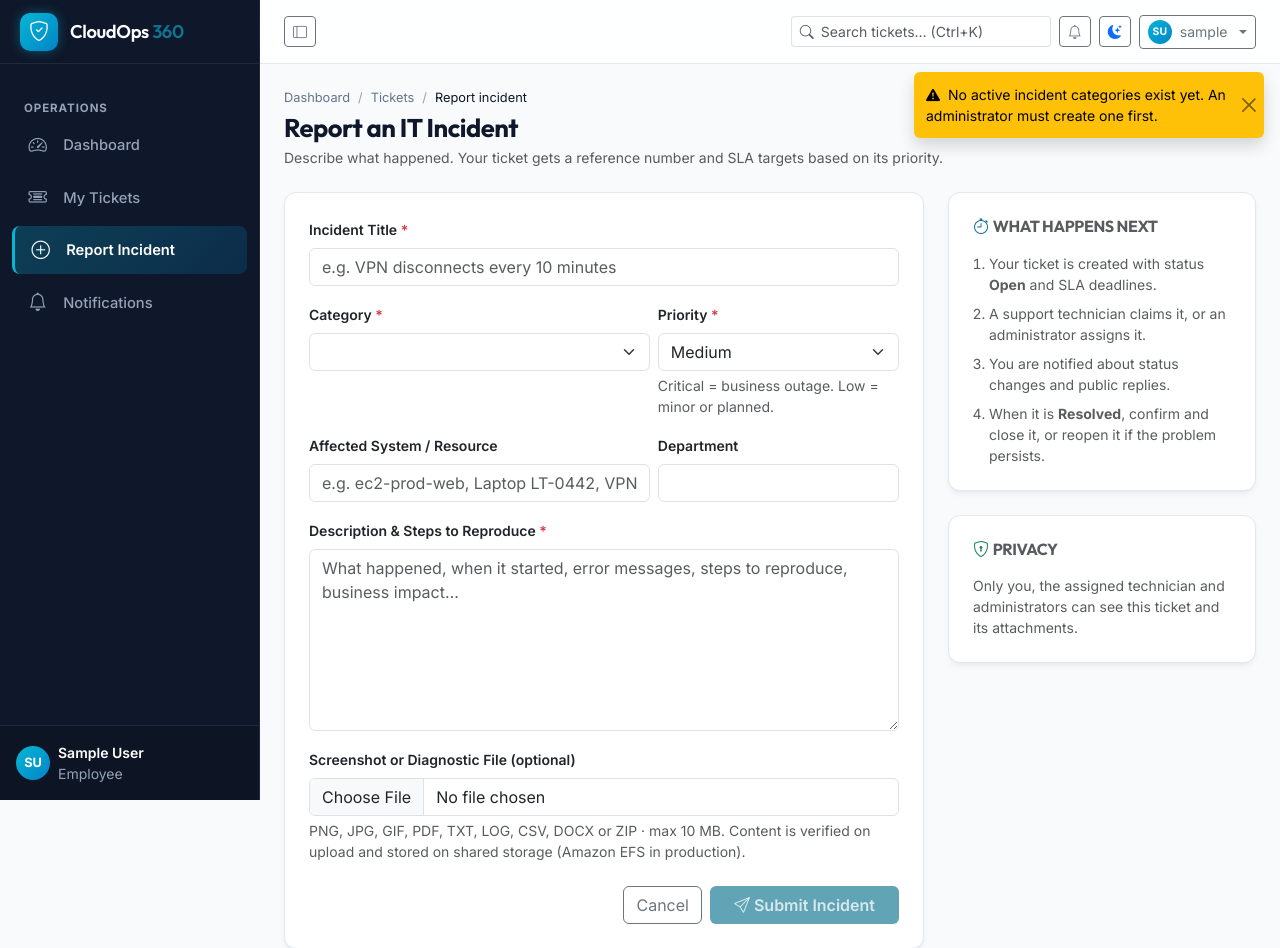
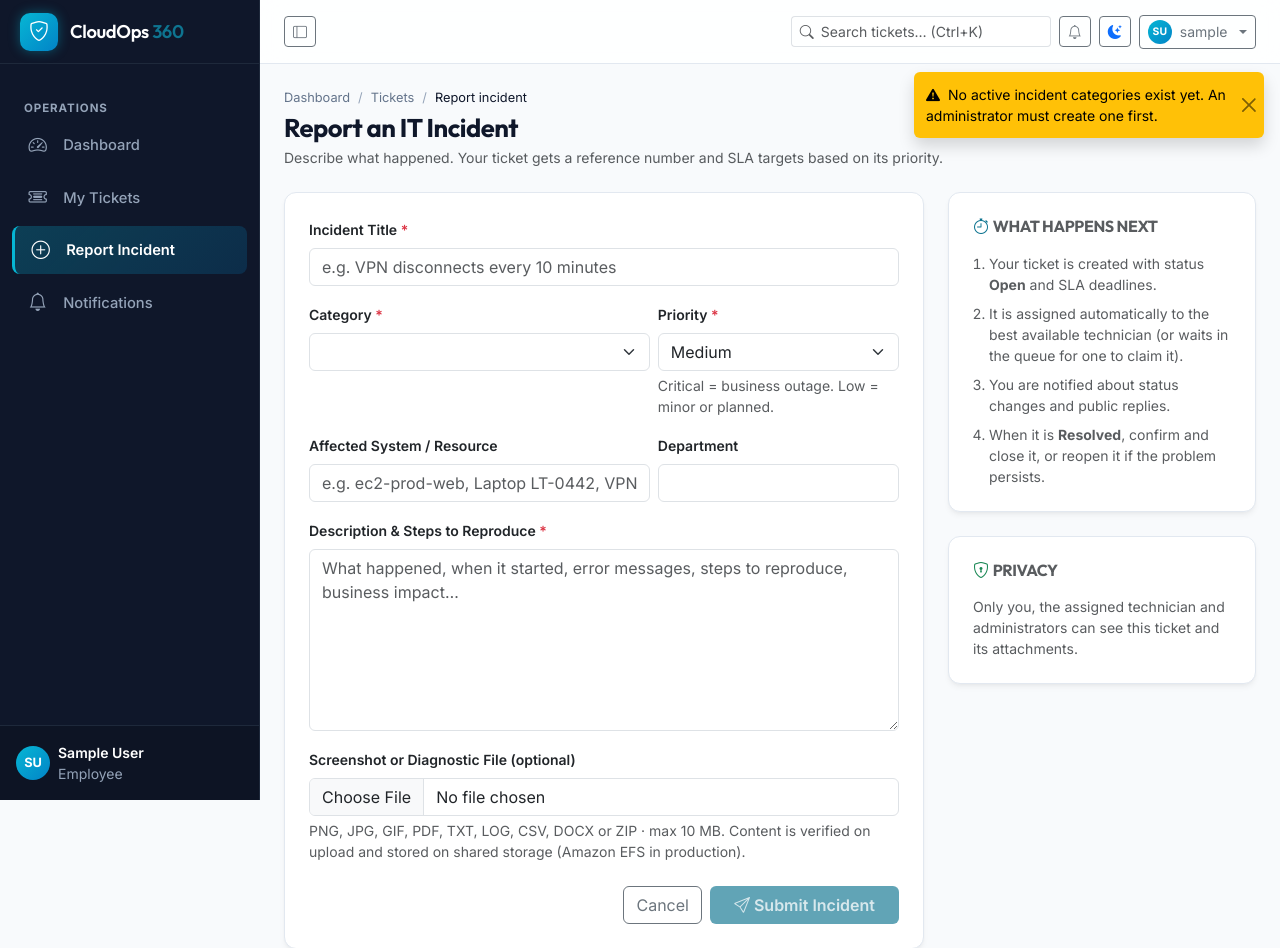
Before and after one commit to Gabriel2006galaxy/CloudOps-360, a Flask app: page /tickets/create in a window 1280 px wide. Shown: the top 948 px of the page. Run offline with Flask 3, Linux system fonts and the light colour scheme; the visitor is signed in with stand-in values (Sample User, id 1); data that the repository does not hold is empty; some libraries are stand-ins or nearby versions.

Commit message:
Say that new tickets are assigned automatically on the report and landing pages
The text still said a technician claims the ticket or an admin assigns it.

Co-Authored-By: Claude Opus 5.5 <noreply@anthropic.com>

```diff
--- a/app/templates/landing.html
+++ b/app/templates/landing.html
@@ -34,7 +34,7 @@
         <ol class="list-unstyled mb-0 small">
           {% for step, text, icon in [
             ('Open', 'Employee reports the incident with screenshots or logs.', 'bi-ticket-detailed'),
-            ('Assigned', 'A technician claims it, or an administrator assigns it.', 'bi-person-check'),
+            ('Assigned', 'The system gives it to the best available technician automatically.', 'bi-person-check'),
             ('In Progress', 'Troubleshooting with public replies and private internal notes.', 'bi-gear-wide-connected'),
             ('Resolved', 'Resolution summary recorded; SLA attainment measured.', 'bi-check2-circle'),
             ('Closed', 'Reporter confirms — or reopens if the issue returns.', 'bi-lock')] %}
--- a/app/templates/tickets/create.html
+++ b/app/templates/tickets/create.html
@@ -48,7 +48,7 @@
       <h2 class="h6 fw-bold text-uppercase text-muted mb-3"><i class="bi bi-stopwatch text-info me-1" aria-hidden="true"></i>What happens next</h2>
       <ol class="small text-muted ps-3 mb-0">
         <li class="mb-2">Your ticket is created with status <strong>Open</strong> and SLA deadlines.</li>
-        <li class="mb-2">A support technician claims it, or an administrator assigns it.</li>
+        <li class="mb-2">It is assigned automatically to the best available technician (or waits in the queue for one to claim it).</li>
         <li class="mb-2">You are notified about status changes and public replies.</li>
         <li>When it is <strong>Resolved</strong>, confirm and close it, or reopen it if the problem persists.</li>
       </ol>
```
